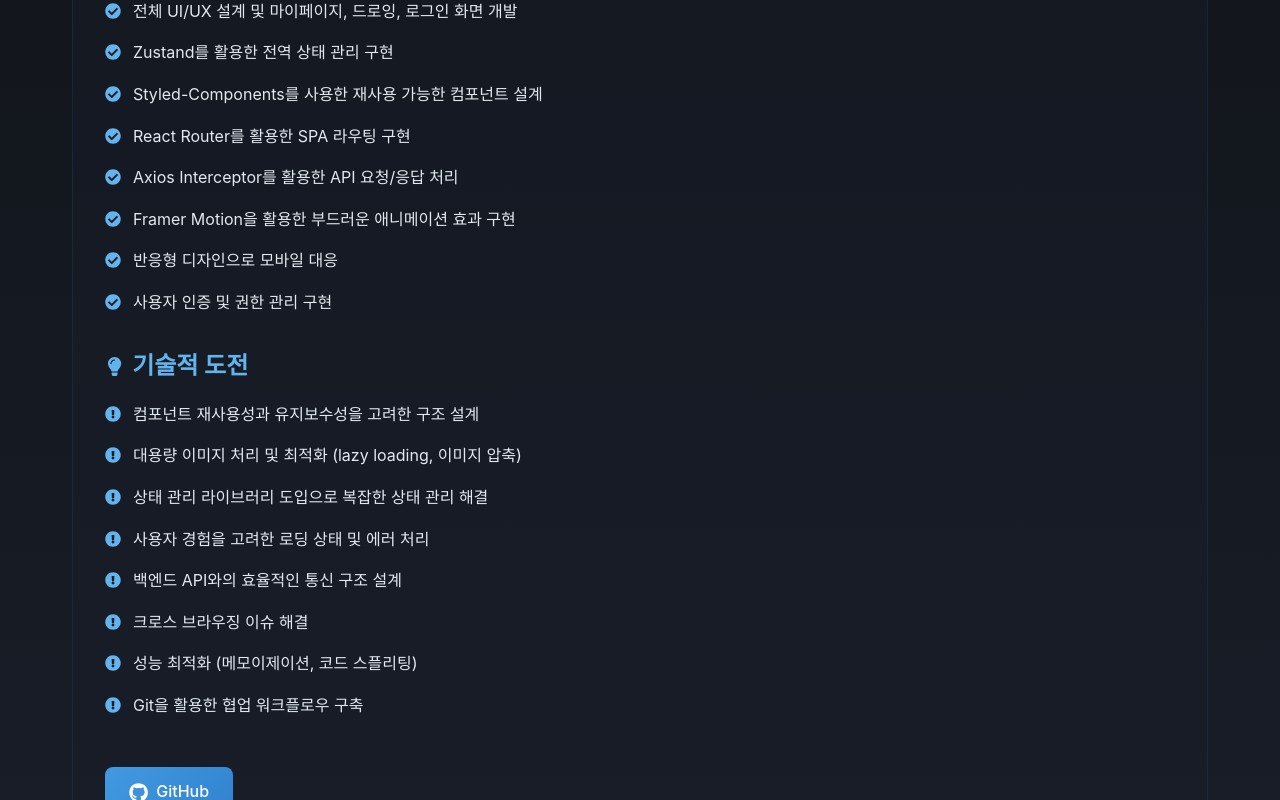
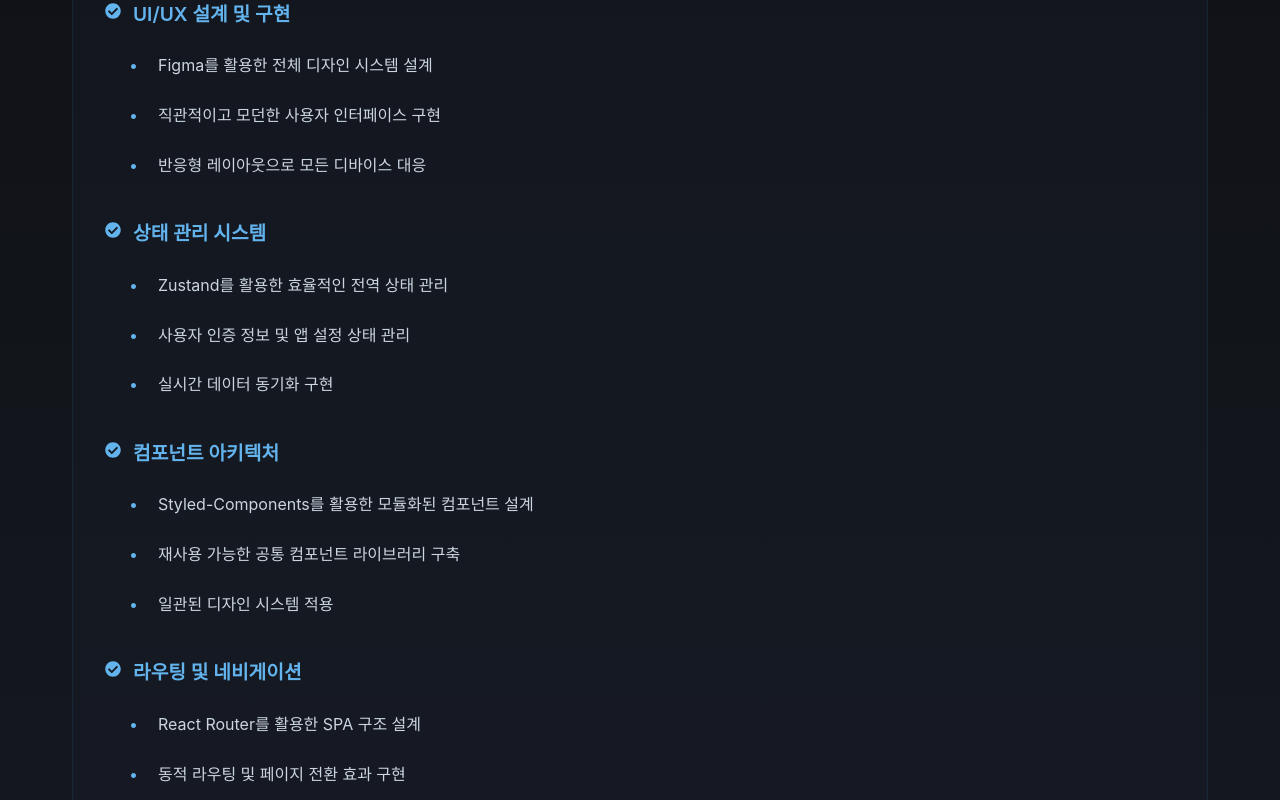
Before and after one commit to joung886/portfolio, a React (Vite) app: page /#/project/4 in a window 1280 px wide. Shown: the part 1380-2180 px from the top of the page. Built offline with nearby package versions, Linux system fonts and the light colour scheme.

Commit message:
fix: 프로젝트 상세페이지 내용

```diff
--- a/src/pages/ProjectDetail.jsx
+++ b/src/pages/ProjectDetail.jsx
@@ -194,7 +194,7 @@
   padding: 0;
   display: flex;
   flex-direction: column;
-  gap: 1rem;
+  gap: 1.5rem;
 `;
 
 const FeatureItem = styled.li`
@@ -208,6 +208,28 @@
   svg {
     color: #63b3ed;
     margin-top: 0.25rem;
+  }
+
+  &[data-is-category="true"] {
+    color: #63b3ed;
+    font-size: 1.2rem;
+    font-weight: 600;
+    margin-top: 1rem;
+
+    &:first-of-type {
+      margin-top: 0;
+    }
+  }
+
+  &[data-is-subitem="true"] {
+    margin-left: 1.5rem;
+    color: #cbd5e0;
+
+    &:before {
+      content: "•";
+      color: #63b3ed;
+      margin-right: 0.5rem;
+    }
   }
 `;
 
@@ -281,24 +303,40 @@
     ],
     github: "https://github.com/joung886/atelier",
     features: [
-      "전체 UI/UX 설계 및 마이페이지, 드로잉, 로그인 화면 개발",
-      "Zustand를 활용한 전역 상태 관리 구현",
-      "Styled-Components를 사용한 재사용 가능한 컴포넌트 설계",
-      "React Router를 활용한 SPA 라우팅 구현",
-      "Axios Interceptor를 활용한 API 요청/응답 처리",
-      "Framer Motion을 활용한 부드러운 애니메이션 효과 구현",
-      "반응형 디자인으로 모바일 대응",
-      "사용자 인증 및 권한 관리 구현",
+      "UI/UX 설계 및 구현",
+      "• Figma를 활용한 전체 디자인 시스템 설계",
+      "• 직관적이고 모던한 사용자 인터페이스 구현",
+      "• 반응형 레이아웃으로 모든 디바이스 대응",
+      "상태 관리 시스템",
+      "• Zustand를 활용한 효율적인 전역 상태 관리",
+      "• 사용자 인증 정보 및 앱 설정 상태 관리",
+      "• 실시간 데이터 동기화 구현",
+      "컴포넌트 아키텍처",
+      "• Styled-Components를 활용한 모듈화된 컴포넌트 설계",
+      "• 재사용 가능한 공통 컴포넌트 라이브러리 구축",
+      "• 일관된 디자인 시스템 적용",
+      "라우팅 및 네비게이션",
+      "• React Router를 활용한 SPA 구조 설계",
+      "• 동적 라우팅 및 페이지 전환 효과 구현",
+      "• 사용자 권한별 접근 제어 시스템 구축",
     ],
     challenges: [
-      "컴포넌트 재사용성과 유지보수성을 고려한 구조 설계",
-      "대용량 이미지 처리 및 최적화 (lazy loading, 이미지 압축)",
-      "상태 관리 라이브러리 도입으로 복잡한 상태 관리 해결",
-      "사용자 경험을 고려한 로딩 상태 및 에러 처리",
-      "백엔드 API와의 효율적인 통신 구조 설계",
-      "크로스 브라우징 이슈 해결",
-      "성능 최적화 (메모이제이션, 코드 스플리팅)",
-      "Git을 활용한 협업 워크플로우 구축",
+      "성능 최적화",
+      "• Code Splitting을 통한 초기 로딩 시간 단축",
+      "• React.memo와 useMemo를 활용한 불필요한 리렌더링 방지",
+      "• 이미지 레이지 로딩 구현으로 페이지 로드 최적화",
+      "데이터 관리",
+      "• Axios Interceptor를 활용한 효율적인 API 통신 구조",
+      "• 요청/응답 에러 핸들링 및 재시도 로직 구현",
+      "• JWT 기반 인증 시스템 구축",
+      "사용자 경험",
+      "• Framer Motion을 활용한 부드러운 애니메이션 효과",
+      "• 스켈레톤 UI를 통한 로딩 상태 처리",
+      "• 사용자 피드백을 위한 토스트 메시지 시스템",
+      "협업 및 유지보수",
+      "• Git Flow 전략을 통한 체계적인 버전 관리",
+      "• ESLint/Prettier를 통한 일관된 코드 스타일 유지",
+      "• 컴포넌트 문서화를 통한 유지보수성 향상",
     ],
   },
 };
@@ -398,9 +436,13 @@
                 </SectionTitle>
                 <FeatureList>
                   {project.features.map((feature) => (
-                    <FeatureItem key={feature}>
-                      <FaCheckCircle size={16} />
-                      {feature}
+                    <FeatureItem
+                      key={feature}
+                      data-is-category={!feature.startsWith("•")}
+                      data-is-subitem={feature.startsWith("•")}
+                    >
+                      {!feature.startsWith("•") && <FaCheckCircle size={16} />}
+                      {feature.replace("• ", "")}
                     </FeatureItem>
                   ))}
                 </FeatureList>
@@ -412,9 +454,15 @@
                 </SectionTitle>
                 <FeatureList>
                   {project.challenges.map((challenge) => (
-                    <FeatureItem key={challenge}>
-                      <FaExclamationCircle size={16} />
-                      {challenge}
+                    <FeatureItem
+                      key={challenge}
+                      data-is-category={!challenge.startsWith("•")}
+                      data-is-subitem={challenge.startsWith("•")}
+                    >
+                      {!challenge.startsWith("•") && (
+                        <FaExclamationCircle size={16} />
+                      )}
+                      {challenge.replace("• ", "")}
                     </FeatureItem>
                   ))}
                 </FeatureList>
```
